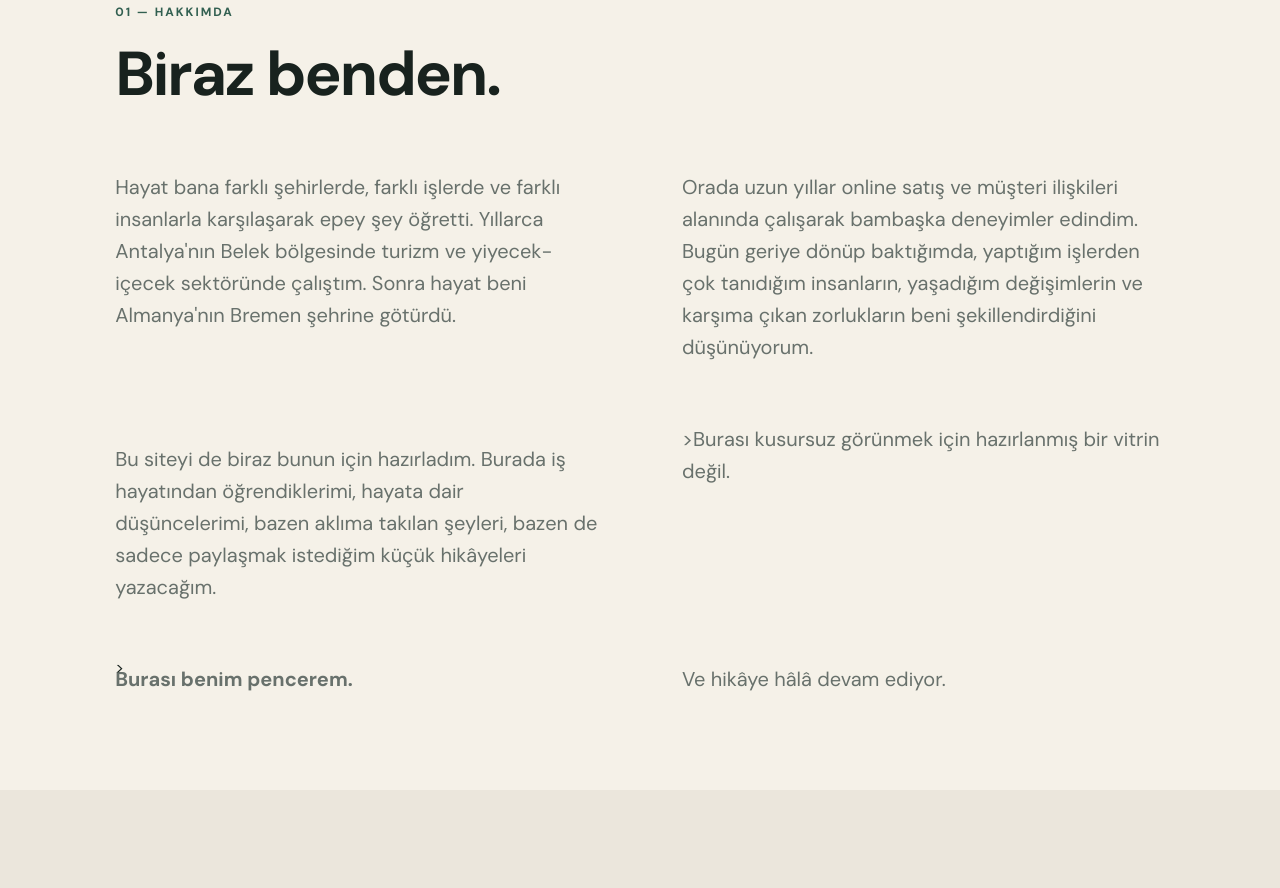
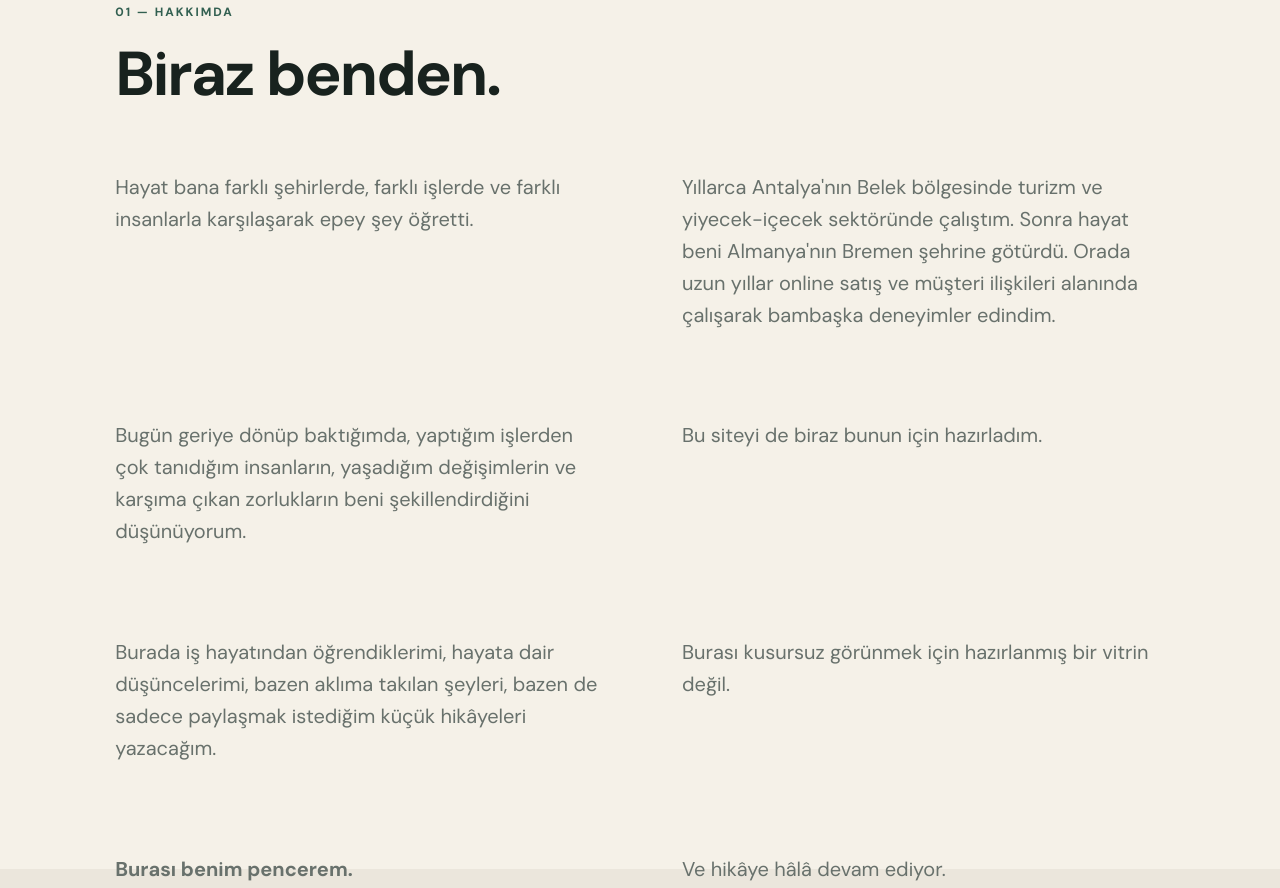
Before and after one commit to ugurakinci26-beep/gifthub.jo, a plain HTML site: page index.html in a window 1280 px wide. Shown: the part 968-1856 px from the top of the page. Drawn offline with nearby package versions, Linux system fonts and the light colour scheme; a web font is replaced by a local one.

Commit message:
Hakkımda bölümü güncellendi

```diff
--- a/index.html
+++ b/index.html
@@ -43,12 +43,23 @@
         <p class="eyebrow">01 — HAKKIMDA</p>
         <h2>Biraz benden.</h2>
       </div>
-     <div class="about-grid"> <p>Hayat bana farklı şehirlerde, farklı işlerde ve farklı insanlarla karşılaşarak epey şey öğretti. Yıllarca Antalya'nın Belek bölgesinde turizm ve yiyecek-içecek sektöründe çalıştım.
-       Sonra hayat beni Almanya'nın Bremen şehrine götürdü.</p>
-       <p>Orada uzun yıllar online satış ve müşteri ilişkileri alanında çalışarak bambaşka deneyimler edindim.
-         Bugün geriye dönüp baktığımda, yaptığım işlerden çok tanıdığım insanların, yaşadığım değişimlerin ve karşıma çıkan zorlukların beni şekillendirdiğini düşünüyorum.</p>
-       <p>Bu siteyi de biraz bunun için hazırladım. Burada iş hayatından öğrendiklerimi, hayata dair düşüncelerimi, bazen aklıma takılan şeyleri, bazen de sadece paylaşmak istediğim küçük hikâyeleri yazacağım.</p> >Burası kusursuz görünmek için hazırlanmış bir vitrin değil. <strong>Burası benim pencerem.</strong> Ve hikâye hâlâ devam ediyor.</p> </div>>
-      </div>
+     <div class="about-grid">
+  <p>Hayat bana farklı şehirlerde, farklı işlerde ve farklı insanlarla karşılaşarak epey şey öğretti.</p>
+
+  <p>Yıllarca Antalya'nın Belek bölgesinde turizm ve yiyecek-içecek sektöründe çalıştım. Sonra hayat beni Almanya'nın Bremen şehrine götürdü. Orada uzun yıllar online satış ve müşteri ilişkileri alanında çalışarak bambaşka deneyimler edindim.</p>
+
+  <p>Bugün geriye dönüp baktığımda, yaptığım işlerden çok tanıdığım insanların, yaşadığım değişimlerin ve karşıma çıkan zorlukların beni şekillendirdiğini düşünüyorum.</p>
+
+  <p>Bu siteyi de biraz bunun için hazırladım.</p>
+
+  <p>Burada iş hayatından öğrendiklerimi, hayata dair düşüncelerimi, bazen aklıma takılan şeyleri, bazen de sadece paylaşmak istediğim küçük hikâyeleri yazacağım.</p>
+
+  <p>Burası kusursuz görünmek için hazırlanmış bir vitrin değil.</p>
+
+  <p><strong>Burası benim pencerem.</strong></p>
+
+  <p>Ve hikâye hâlâ devam ediyor.</p>
+</div>
     </section>
 
     <section id="yazilar" class="section alt">
```
